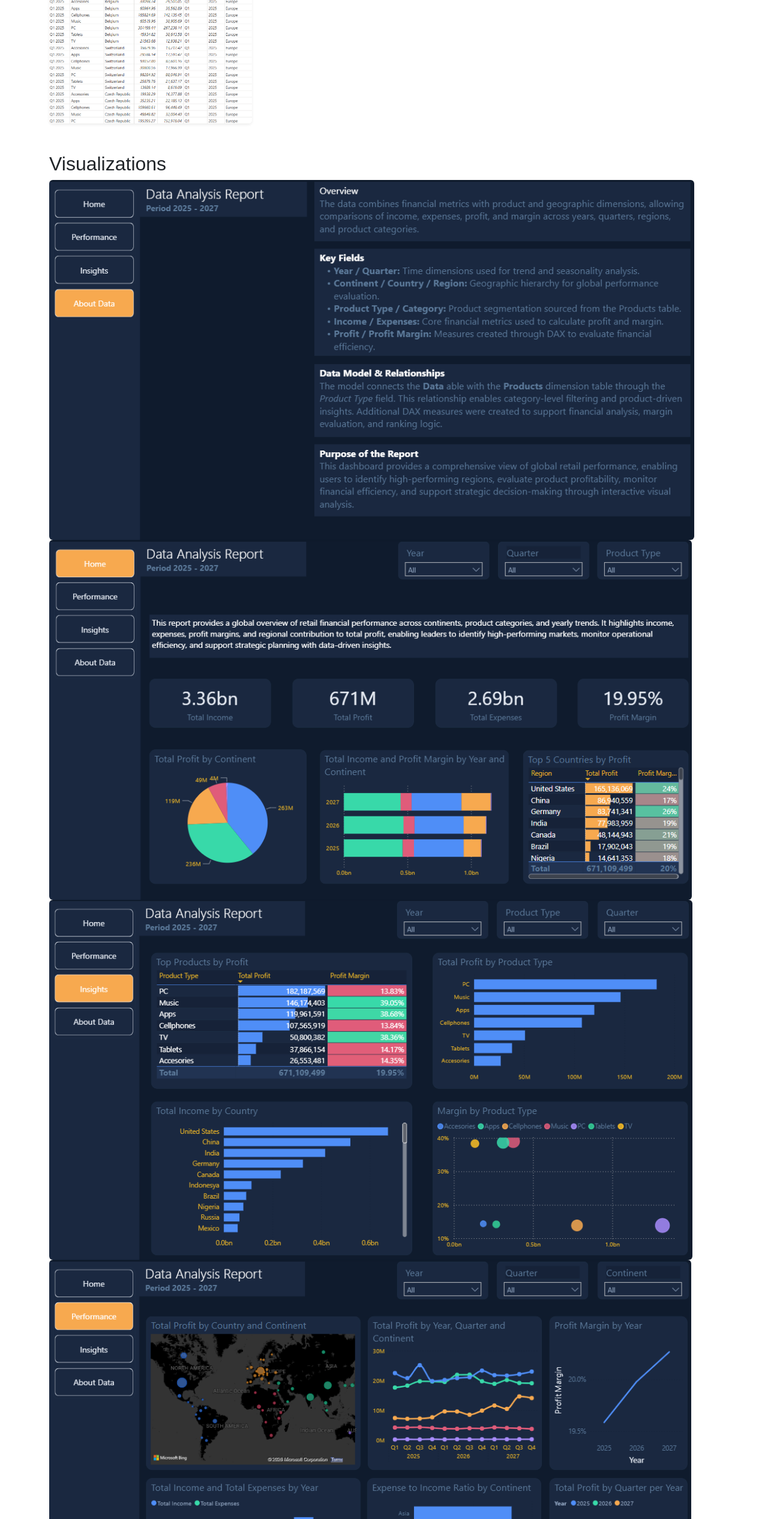
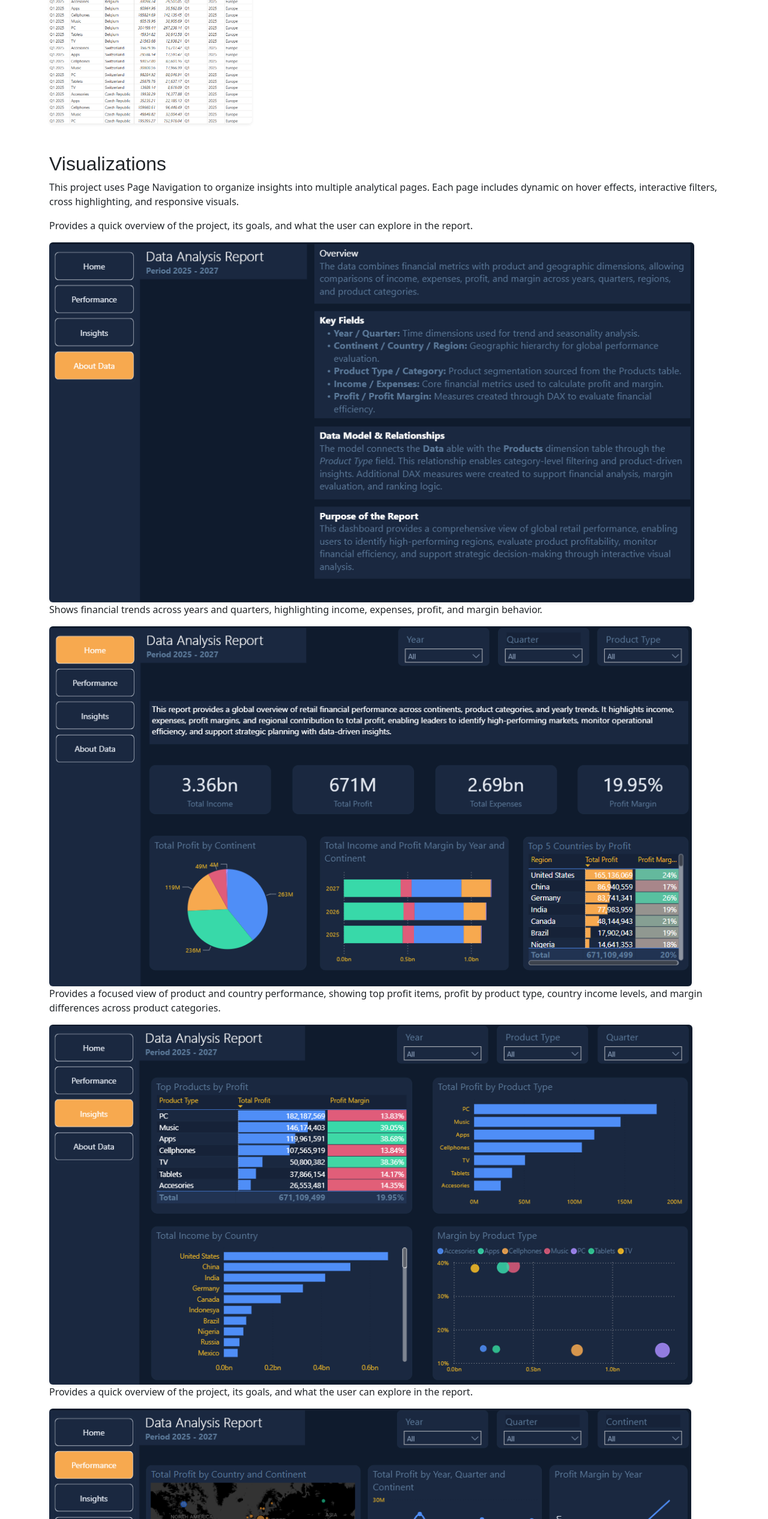
Before and after one commit to felipemora69/dataPortfolio, a React (Create React App) app: page /retailsales in a window 1280 px wide. Shown: the part 1460-3992 px from the top of the page at 60% size. Built offline with nearby package versions, Linux system fonts and the light colour scheme; a web font is replaced by a local one.

Commit message:
Update the visualizations section description

```diff
--- a/src/RetailSales.jsx
+++ b/src/RetailSales.jsx
@@ -81,15 +81,31 @@ const RetailSales = () => {
         {/* Images Section */}
         <section className="mb-5">
           <h2>Visualizations</h2>
+          <p className="text-justify">
+            This project uses Page Navigation to organize insights into multiple analytical pages.
+            Each page includes dynamic on hover effects, interactive filters, cross highlighting, and responsive visuals.
+          </p>
+          <p className="text-justify">
+            Provides a quick overview of the project, its goals, and what the user can explore in the report.
+          </p>
           <div className="d-flex justify-content-between flex-wrap gap-3">
             <img src="/images/rs1.png" alt="Chart 1" className="img-fluid rounded shadow-sm" style={{ maxHeight: "600px", objectFit: "cover" }} />
           </div>
+          <p className="text-justify">
+            Shows financial trends across years and quarters, highlighting income, expenses, profit, and margin behavior.
+          </p>
           <div className="d-flex justify-content-between flex-wrap gap-3">
             <img src="/images/rs3.png" alt="Chart 1" className="img-fluid rounded shadow-sm" style={{ maxHeight: "600px", objectFit: "cover" }} />
           </div>
+          <p className="text-justify">
+            Provides a focused view of product and country performance, showing top profit items, profit by product type, country income levels, and margin differences across product categories.
+          </p>
           <div className="d-flex justify-content-between flex-wrap gap-3">
             <img src="/images/rs4.png" alt="Chart 1" className="img-fluid rounded shadow-sm" style={{ maxHeight: "600px", objectFit: "cover" }} />
           </div>
+          <p className="text-justify">
+            Provides a quick overview of the project, its goals, and what the user can explore in the report.
+          </p>
           <div className="d-flex justify-content-between flex-wrap gap-3">
             <img src="/images/rs5.png" alt="Chart 1" className="img-fluid rounded shadow-sm" style={{ maxHeight: "600px", objectFit: "cover" }} />
           </div>
```
